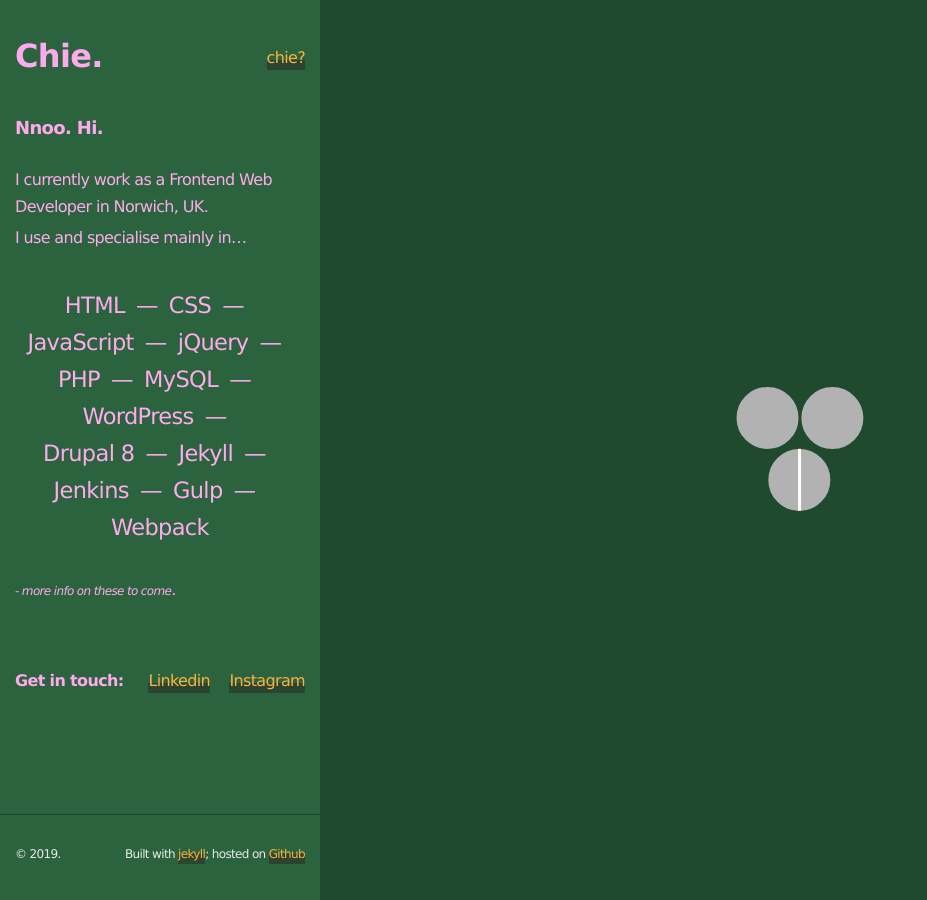
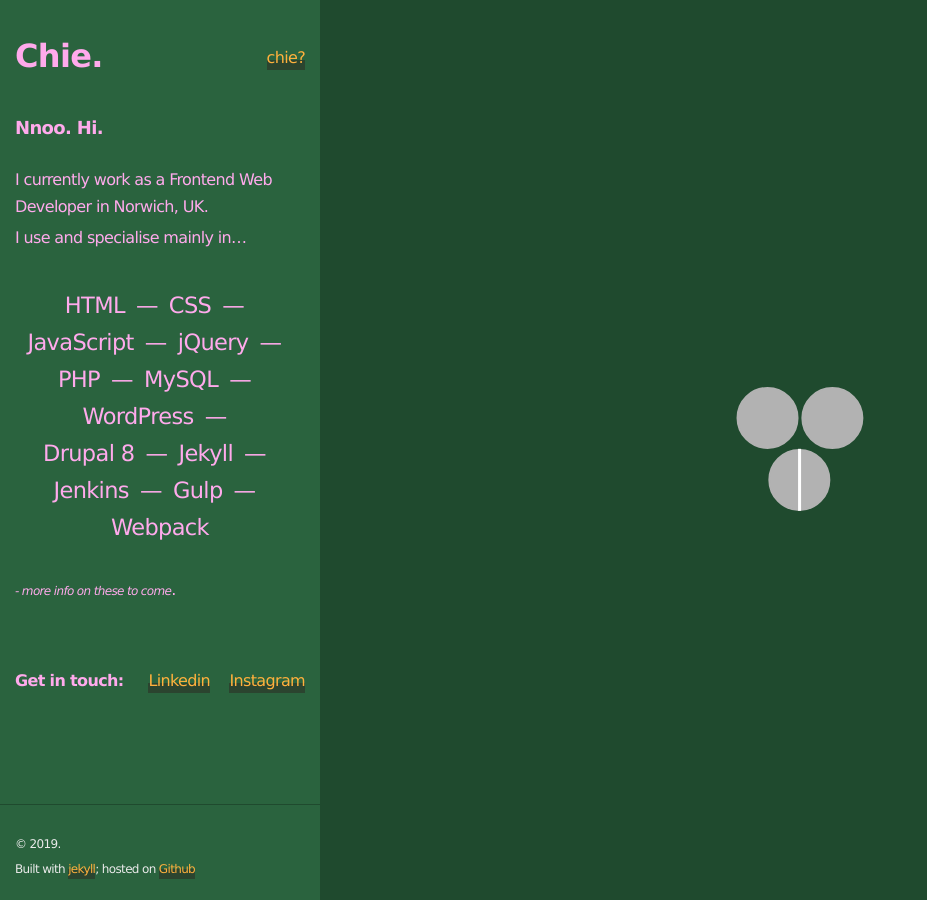
Before and after one commit to chiich/portfolio, a Jekyll site: the page built from index.md, in a window 1280 px wide. Shown: the whole page, without its empty margins (0-927 px from the left). Built offline with Jekyll 4.4.1, drawn with Linux system fonts in a browser that asks for light colours; nearby versions of some CDN libraries; some web fonts are replaced.

Commit message:
two-column layout trials -- tidy

```diff
--- a/_sass/_w3.scss
+++ b/_sass/_w3.scss
@@ -8,7 +8,7 @@
 html {
   font-size: 62.5%;
 }
-* {
+*, *::before, *::after {
   box-sizing: border-box;
 }
 body {
@@ -38,9 +38,9 @@
   text-decoration: none;
   color: #FFB13D;
   padding-bottom: 3px;
+  -webkit-appearance: none;
  -webkit-box-shadow:  0px -10px 0px 0px inset rgba(#2C2721, 0.5);
  box-shadow:  0px -10px 0px 0px inset rgba(#2C2721, 0.5);
-// -webkit-appearance: none;
 
   &:hover {
     color: #eaeaea;
@@ -79,7 +79,6 @@
 
 
 header {
-  // position: relative;
   padding-bottom: 0;
   ul {
     padding: 1.5rem 0 1rem;
@@ -110,6 +109,7 @@
   border-top: 1px solid #1F4A2E;
   color: #eaeaea;
   font-size: 75%;
+  padding-bottom: 15px;
   .inner {
     display: flex;
     justify-content: space-between;
@@ -155,8 +155,7 @@
   }
 }
 .contact {
-  // background-color: #FFB13D;
-  padding-top: 30px;
+  padding-top: 60px;
   display: flex;
   justify-content: space-between;
   align-items: center;
@@ -205,7 +204,6 @@
   flex: 3;
   background-color: #1F4A2E;
   color: #eaeaea;
-//   min-height: 100vh;
   display: flex;
   justify-content: center;
   align-items: center;
@@ -213,35 +211,17 @@
 
 @media only screen and (min-width: 480px) {
   .inner {
-//     width: 75%;
-//     padding-left: 0;
-//     padding-right: 0;
     max-width: 480px;
-
-    footer & {
-       flex-direction: row;
-    }
-  }
-
-  header nav {
-//     right: 0;
   }
 }
 @media only screen and (min-width: 640px) {
   body { flex-direction: row  }
   .intro {
     .skills {
-//       padding: 60px 0;
       font-size: 2.25rem;
     }
   }
 }
 @media only screen and (min-width: 992px) {
-  .inner {
-//     width: 50%;
-  }
 
-  .contact {
-    padding-top: 60px;
-  }
 }
```
